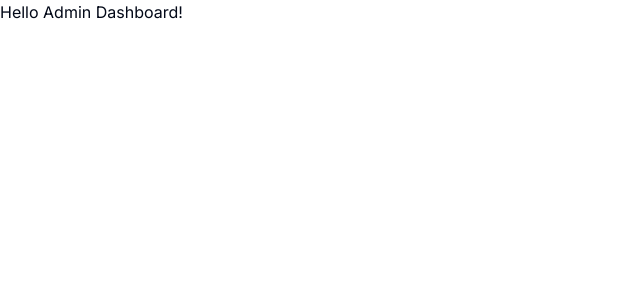
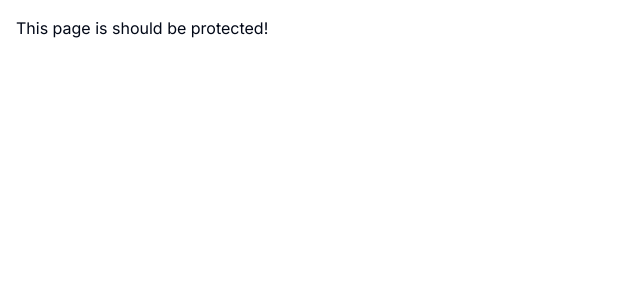
Before and after one commit to kemaltf/lifeplanjournal-admin, a Next.js app: page / in a window 1280 px wide. Shown: the top 300 px of the page, without its empty margins (0-640 px from the left). Built offline with nearby package versions, Linux system fonts and the light colour scheme.

Commit message:
change home to setup page

```diff
--- a/app/(root)/page.tsx
+++ b/app/(root)/page.tsx
@@ -1,7 +1,7 @@
-export default function Home() {
+export default function SetupPage() {
   return (
-    <>
-      <p>Hello Admin Dashboard!</p>
-    </>
+    <div className="p-4">
+      <p>This page is should be protected!</p>
+    </div>
   );
 }
```
